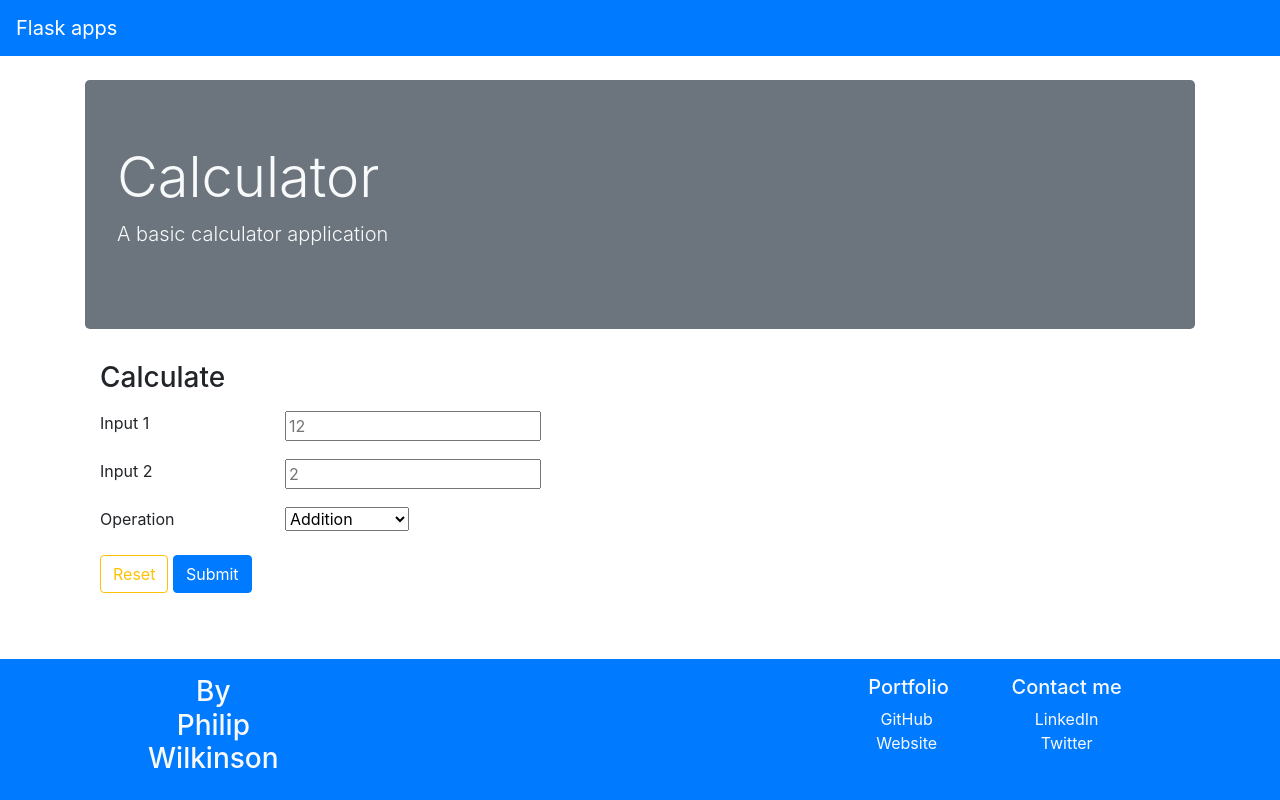
After one commit to PhilipDW183/flask-test, a Flask app: page /calculator in a window 1280 px wide. The commit adds this page. Run offline with Flask 2, Linux system fonts and the light colour scheme; some libraries are stand-ins or nearby versions.

Commit message:
CALCULATOR-add basic two input calculator

```diff
--- a/core/app.py
+++ b/core/app.py
@@ -18,4 +18,7 @@ def create_app():
     from core.food import food as food_bp
     app.register_blueprint(food_bp)
 
+    from core.calculator import calculator as calculator_bp
+    app.register_blueprint(calculator_bp)
+
     return app
--- /dev/null
+++ b/core/calculator/__init__.py
@@ -0,0 +1,5 @@
+from flask import Blueprint
+
+calculator = Blueprint("calculator", __name__)
+
+from core.calculator import routes
--- /dev/null
+++ b/core/calculator/routes.py
@@ -0,0 +1,50 @@
+from core.calculator import calculator
+from flask import render_template, url_for, redirect, request
+
+base_path = "/calculator"
+
+@calculator.route(base_path)
+def calculator_index():
+    return render_template("calculator.html")
+
+@calculator.route(f"{base_path}/calculate", methods=["POST"])
+def calculate():
+    first_input = request.form.get("input1")
+    second_input = request.form.get("input2")
+    operation = request.form.get("operation")
+
+    try:
+        input1 = float(first_input)
+        input2 = float(second_input)
+
+        if operation == "+":
+            result = input1 + input2
+        elif operation == "-":
+            result = input1 - input2
+        elif operation == "*":
+            result = input1 * input2
+        else:
+            result = input1 / input2
+
+        return render_template("calculator.html",
+            input1 = input1,
+            input2 = input2,
+            operation = operation,
+            result = result,
+            calculation_success=True)
+    except ZeroDivisionError:
+        return render_template("calculator.html",
+            input1 = input1,
+            input2 = input2,
+            operation = operation,
+            result = "Bad input",
+            calculation_success=False,
+            error="You cannot divide by zero")
+    except ValueError:
+        return render_template("calculator.html",
+            input1 = input1,
+            input2 = input2,
+            operation = operation,
+            result = "Bad input",
+            calculation_success=False,
+            error="Operation cannot be performed with input provided")
--- /dev/null
+++ b/core/templates/calculator.html
@@ -0,0 +1,55 @@
+{% extends "layout.html" %}
+{% block title %}Calculator{% endblock %}
+
+{% block content %}
+    <div class="jumbotron bg-secondary text-light">
+        <h1 class="display-4">Calculator</h1>
+        <p class="lead">A basic calculator application</p>
+    </div>
+
+    <div class = "container">
+        <div class="form_collect mt-3 mb-5" id="calculator_form">
+            <h3 class="mb-3 mt-3">Calculate</h3>
+            <form action= {{ url_for("calculator.calculate") }} method = "post">
+                <div class="form-group row">
+                    <label for="input1" class="col-6 col-sm-4 col-md-2">Input 1</label>
+                    <div class = "col-6 col-sm-8 col-md-6 col-xl-2">
+                        <input type="number" id="input1" placeholder="12" name="input1" required
+                        value={{input1}}>
+                    </div>
+                </div>
+                <div class="form-group row">
+                    <label for="input2" class="col-6 col-sm-4 col-md-2">Input 2</label>
+                    <div class = "col-6 col-sm-8 col-md-6 col-xl-2">
+                        <input type="number" id="input2" placeholder="2" name="input2" required
+                        value={{input2}}>
+                    </div>
+                </div>
+                <div class="form-group row">
+                    <label for="operation" class="col-6 col-sm-4 col-md-2">Operation</label>
+                    <div class = "col-6 col-sm-8 col-md-6 col-xl-2">
+                        <select id="operation" required name="operation">
+                            <option value ="+">Addition</option>
+                            <option value ="-">Subtraction</option>
+                            <option value ="*">Multiplication</option>
+                            <option value ="/">Division</option>
+                        </select>
+                    </div>
+                </div>
+                <div class = "form_group">
+                    <Button type="reset" class="btn btn-outline-warning btn-large">Reset</Button>
+                    <Button type="submit" class="btn btn-primary btn-large">Submit</Button>
+                </div>
+            </form>
+        </div>
+
+        {% if calculation_success == True %}
+            <h3>Result: {{result}} </h3>
+        {% elif calculation_success == False %}
+            <div class = "alter alert-danger">{{error}}</div>
+            <h3>Result: {{result}} </h3>
+        {% endif %}
+
+    </div>
+
+{% endblock %}
--- a/core/templates/index.html
+++ b/core/templates/index.html
@@ -13,6 +13,9 @@
             <div class = "col-3 mb-5">
                 <a class = "btn btn-outline-secondary btn-lg" href="todo">To Do App</a>
             </div>
+            <div class = "col-3 mb-5">
+                <a class = "btn btn-outline-secondary btn-lg" href="calculator">Calculator</a>
+            </div>
         </div>
 
         <h3 class="mb-3">Apps using an API</h3>
```
Also changed, not shown: 1 other file.
